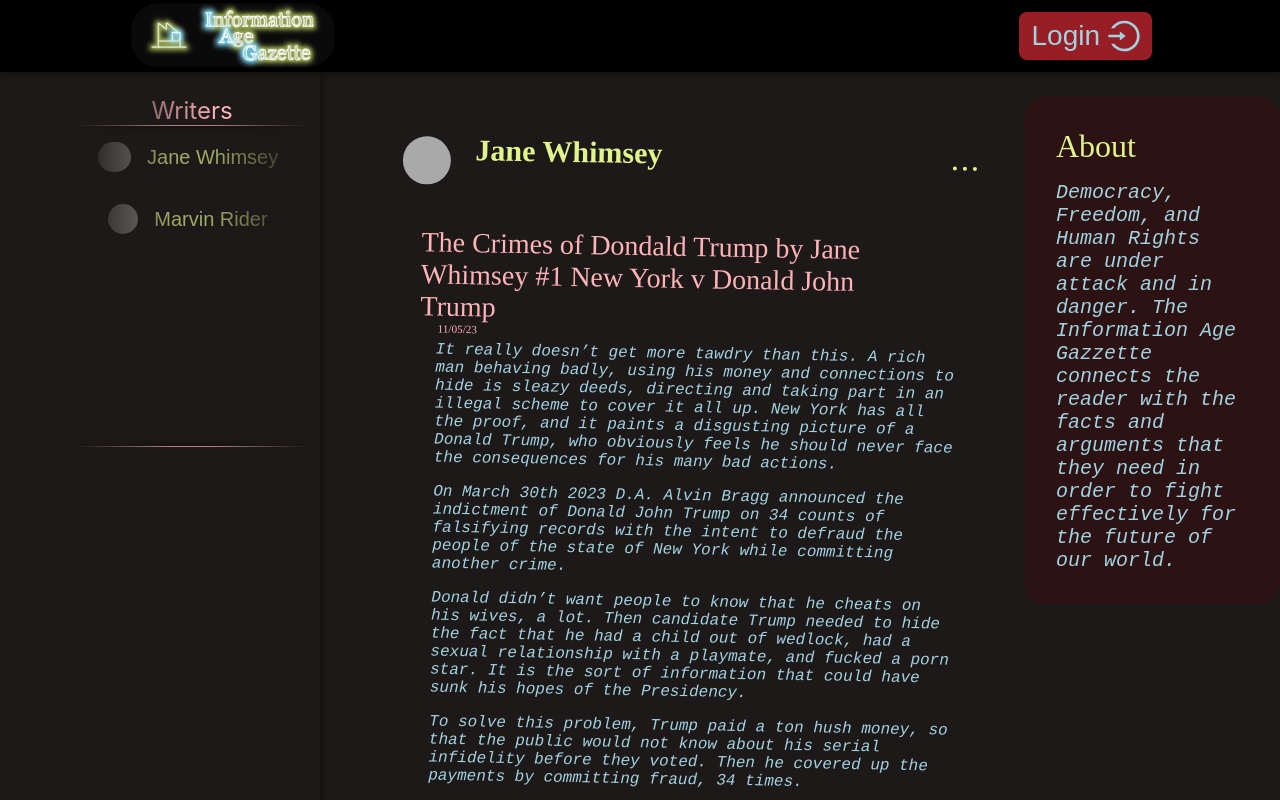
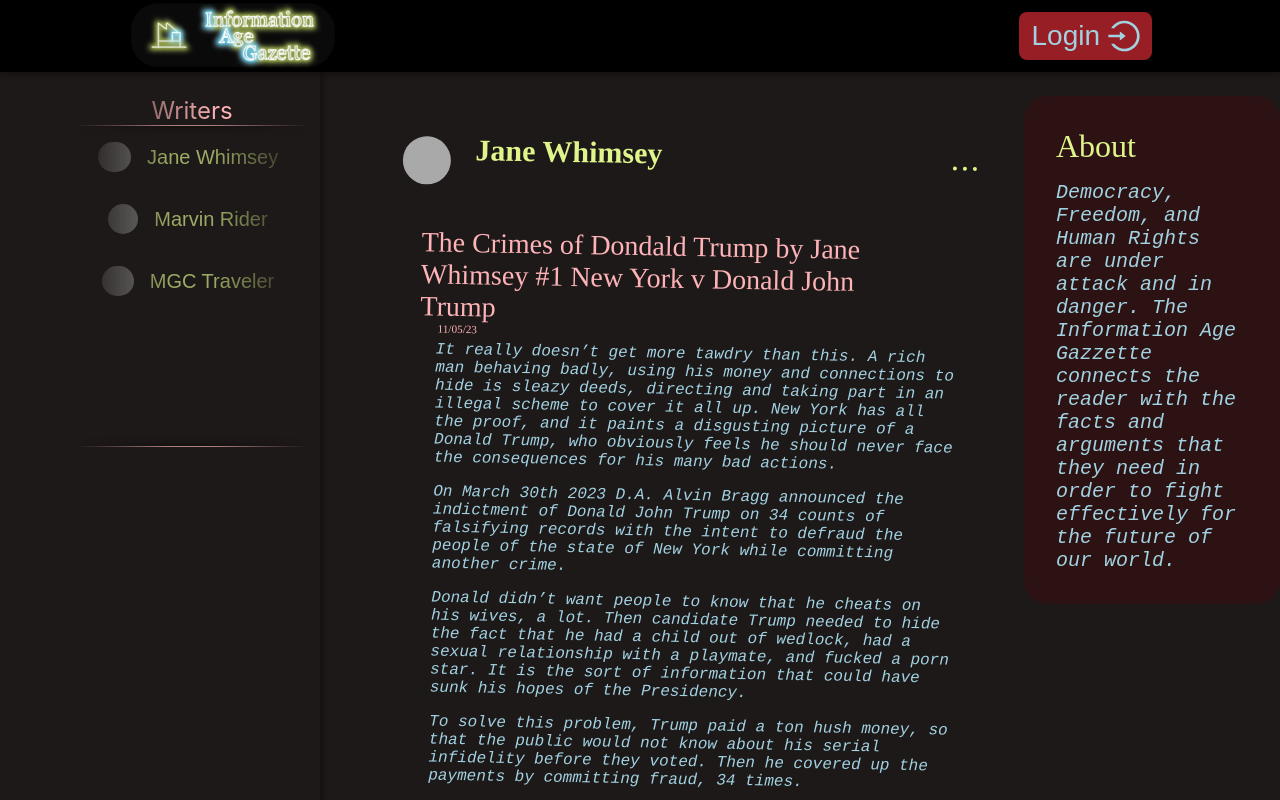
Before and after one commit to esmodea/IAG-Project, a React (Create React App) app in the folder iag-fe/: page /home in a window 1280 px wide. Built offline with nearby package versions, Linux system fonts and the light colour scheme.

Commit message:
Updated author names for new Author

```diff
--- a/iag-fe/src/application/mock-data/authorNames.js
+++ b/iag-fe/src/application/mock-data/authorNames.js
@@ -11,6 +11,12 @@ const authors = [
         icon: "",
         about: "Marvin is a chemical drenched culture warrior, ready to take up arms. He seeks to shine a white-hot light on the human condition at is best, its worst, and at its weirdest. Jaded to the core, his optimism comes across with dark and sometimes nasty humor."
     },
+    {
+        id: "mgc-traveler",
+        name: "MGC Traveler",
+        icon: "",
+        about: ""
+    }
 ]
 
 export default authors;
```
